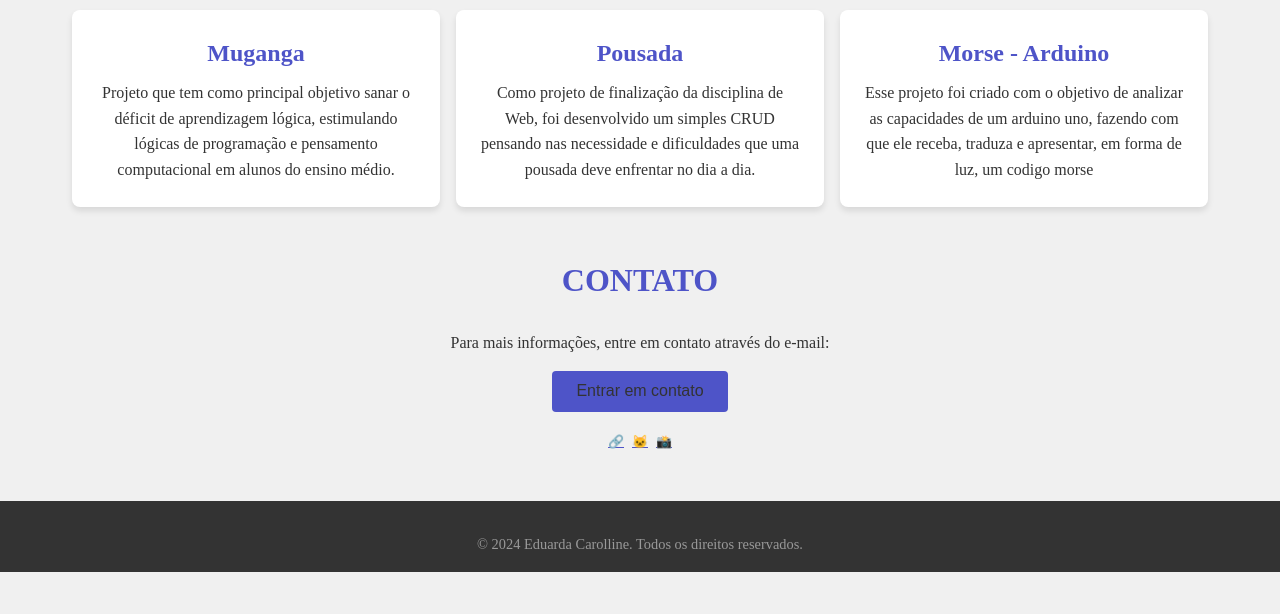
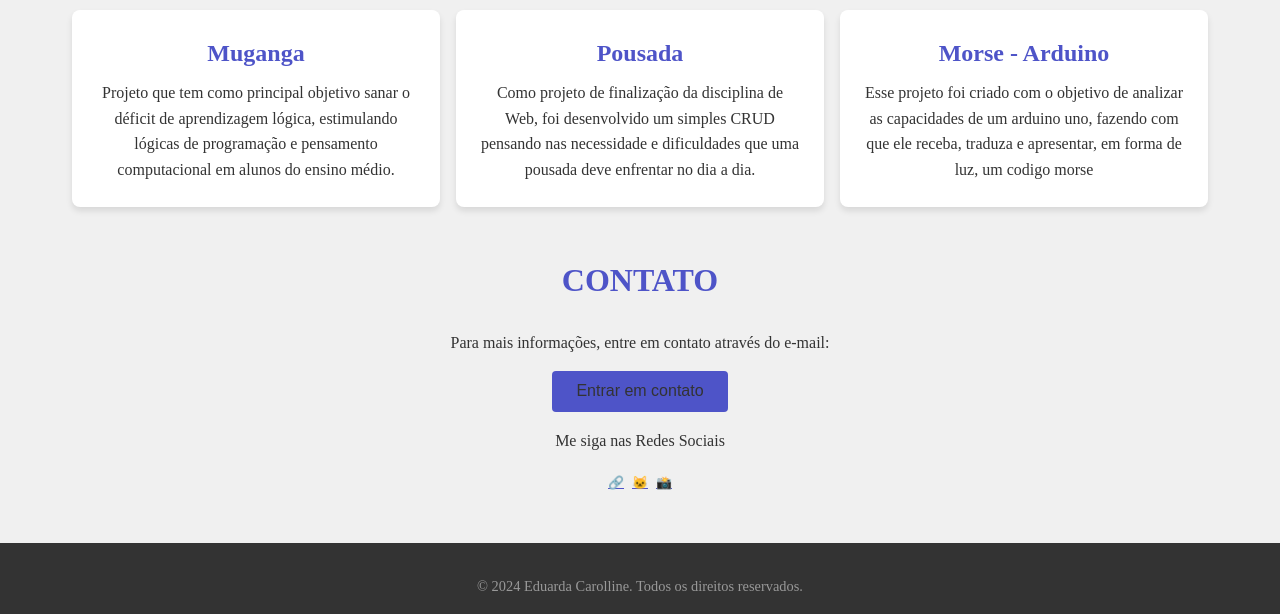
Before and after one commit to eduardacarolline27/portfolio_duda, a plain HTML site: page index.html in a window 1280 px wide. Shown: the part 680-1294 px from the top of the page. Before the commit the page ends 1252 px from the top, so only its background shows below. Drawn offline with Linux system fonts and the light colour scheme; a web font is replaced by a local one.

Commit message:
Update index.html

```diff
--- a/index.html
+++ b/index.html
@@ -73,6 +73,7 @@
             <button id="contact-email">Entrar em contato</button> <!-- Botão de contato -->
 
             <!-- Adição das Redes sociais-->
+            <p> Me siga nas Redes Sociais</p>
             <ul class="social-icons">
                 <li><a href="https://www.tiktok.com/@dudis_code27" target="_blank">🔗</a></li>
                 <li><a href="https://github.com/eduardacarolline27" target="_blank">🐱</a></li>
```
